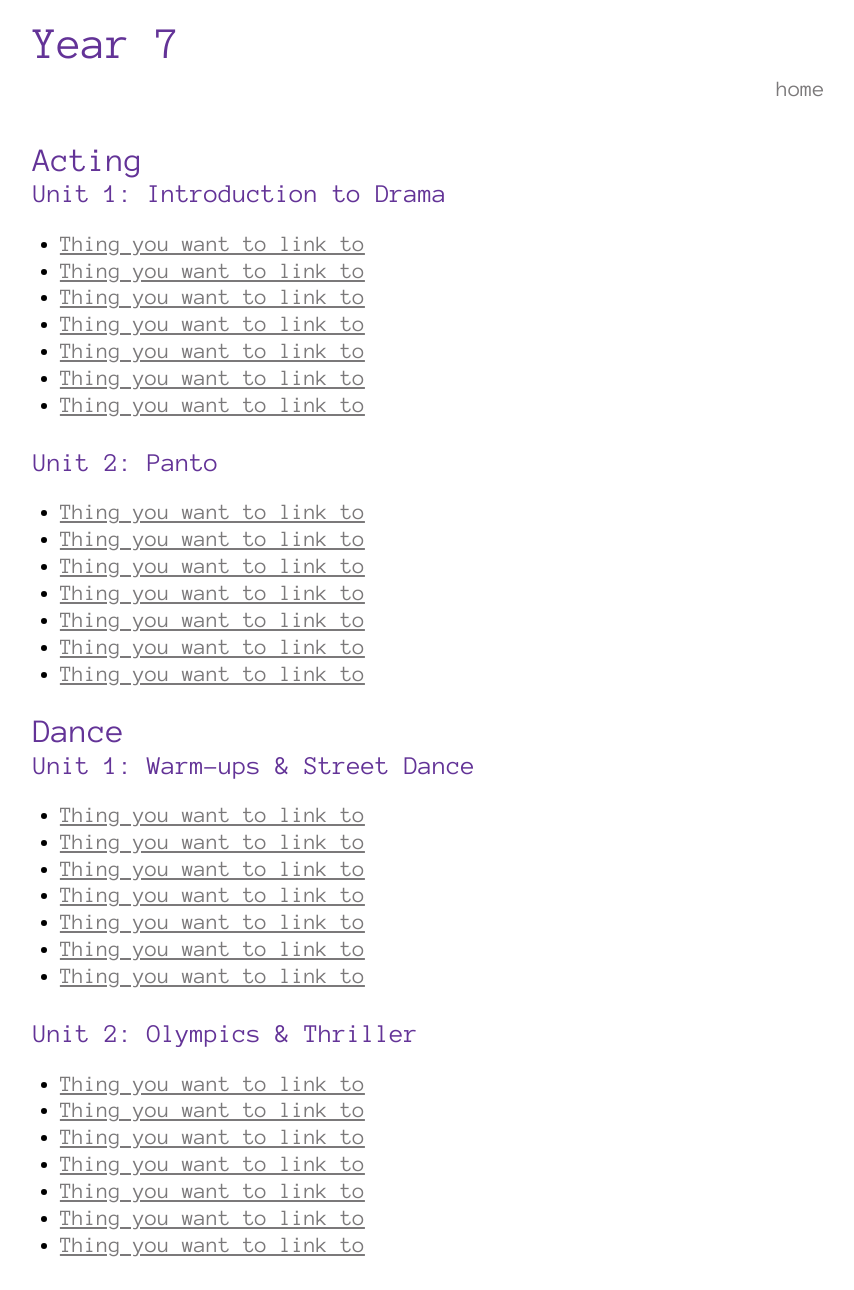
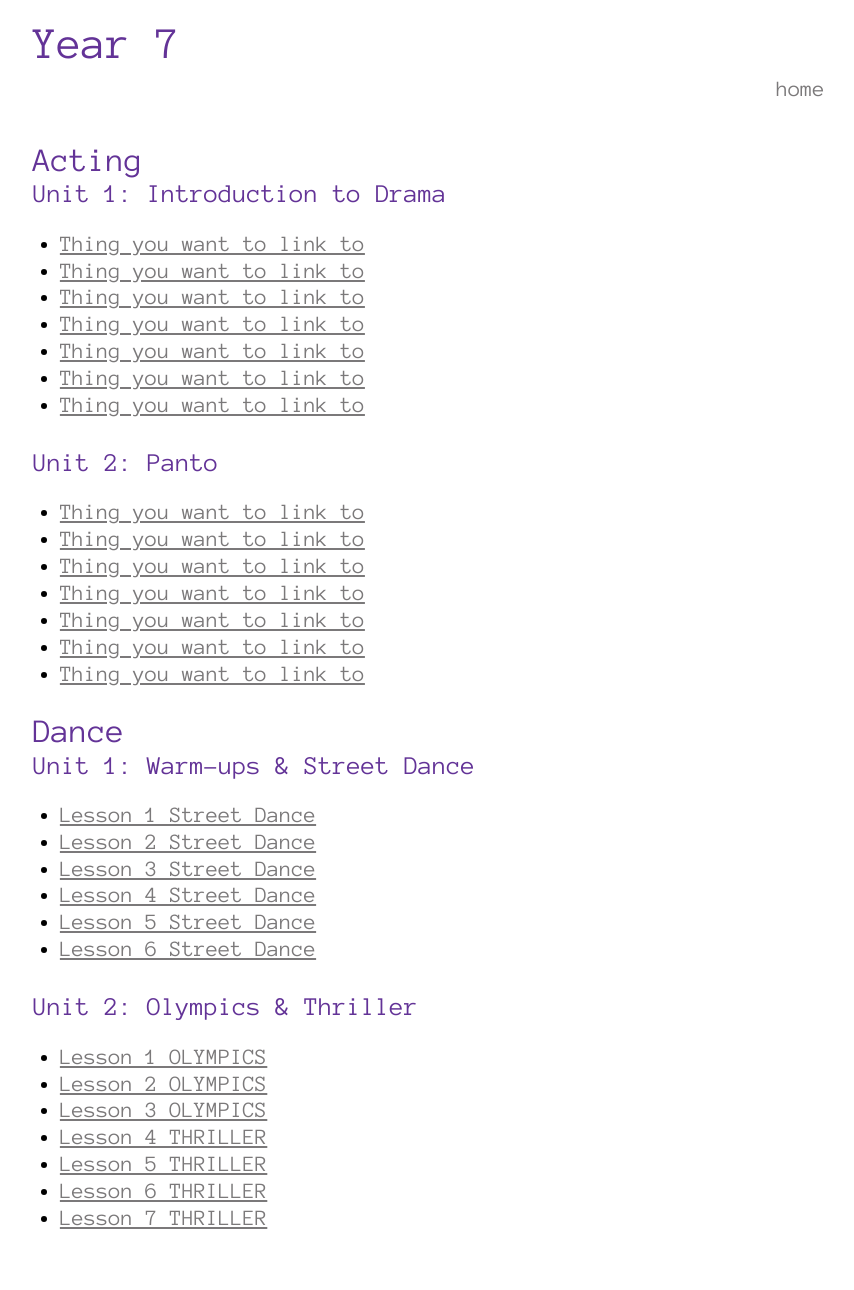
Before and after one commit to MalphasWats/stagewallis.com, a Jekyll site: the page built from PA/Year7.markdown, in a window 1280 px wide. Shown: the whole page, without its empty margins (207-1061 px from the left). Built offline with Jekyll 4.4.1, drawn with Linux system fonts in a browser that asks for light colours; after the commit the page ends 1263 px from its top, so only the background shows below that.

Commit message:
Y7dancelessons

```diff
--- a/PA/Year7.markdown
+++ b/PA/Year7.markdown
@@ -29,20 +29,19 @@ title: Year 7
 
 ### Unit 1: Warm-ups & Street Dance
 
-* [Thing you want to link to](#the_url_of_the_thing)
-* [Thing you want to link to](#the_url_of_the_thing)
-* [Thing you want to link to](#the_url_of_the_thing)
-* [Thing you want to link to](#the_url_of_the_thing)
-* [Thing you want to link to](#the_url_of_the_thing)
-* [Thing you want to link to](#the_url_of_the_thing)
-* [Thing you want to link to](#the_url_of_the_thing)
+* [Lesson 1 Street Dance](y7dance/Year 7- Term 1 Lesson 1 Street Dance.pptx)
+* [Lesson 2 Street Dance](y7dance/Year 7- Term 1 Lesson 2 Street Dance.pptx)
+* [Lesson 3 Street Dance](y7dance/Year 7- Term 1 Lesson 3 Street Dance.pptx)
+* [Lesson 4 Street Dance](y7dance/Year 7- Term 1 Lesson 4 street Dance.pptx)
+* [Lesson 5 Street Dance](y7dance/Year 7- Term 1 Lesson 5 Street Dance.pptx)
+* [Lesson 6 Street Dance](y7dance/Year 7 - Term 1 Lesson 6 street dance.pptx)
 
 ### Unit 2: Olympics & Thriller
 
-* [Thing you want to link to](#the_url_of_the_thing)
-* [Thing you want to link to](#the_url_of_the_thing)
-* [Thing you want to link to](#the_url_of_the_thing)
-* [Thing you want to link to](#the_url_of_the_thing)
-* [Thing you want to link to](#the_url_of_the_thing)
-* [Thing you want to link to](#the_url_of_the_thing)
-* [Thing you want to link to](#the_url_of_the_thing)
+* [Lesson 1 OLYMPICS](y7dance/Year 7-Term 2 Lesson 1 OLYMPICS.pptx)
+* [Lesson 2 OLYMPICS](y7dance/Year 7 Term 2 Lesson 2 OLYMPICS.pptx)
+* [Lesson 3 OLYMPICS](y7dance/Year 7-Term 2 Lesson 3 OLYMPICS.pptx)
+* [Lesson 4 THRILLER](y7dance/Year 7- Term 2 Lesson 4 THRILLER.pptx)
+* [Lesson 5 THRILLER](y7dance/Year 7- Term 2 Lesson 5 THRILLER (1).pptx)
+* [Lesson 6 THRILLER](y7dance/Year 7- Term 2 Lesson 6 THRILLER.pptx)
+* [Lesson 7 THRILLER](y7dance/Year 7- Term 2 Lesson 7 THRILLER.pptx)
```
Also changed, not shown: 13 other files.
